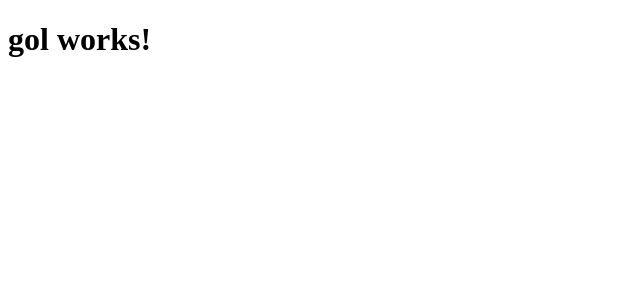
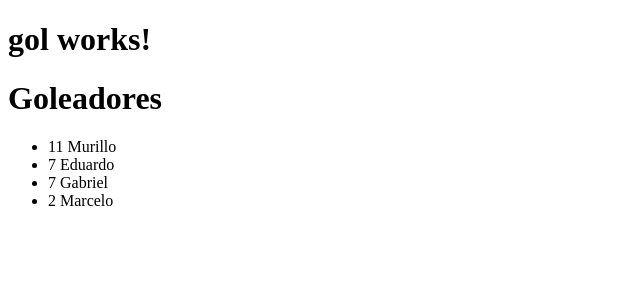
Before and after one commit to murillocg/goleador, an Angular app in the folder src/main/webapp/: page /goleadores in a window 1280 px wide. Before the commit this address led to /. Shown: the top 300 px of the page, without its empty margins (0-640 px from the left). Built offline with nearby package versions, Linux system fonts and the light colour scheme.

Commit message:
Created the goleadores feature

```diff
--- a/src/main/webapp/src/app/app-routing.module.ts
+++ b/src/main/webapp/src/app/app-routing.module.ts
@@ -1,9 +1,14 @@
 import { NgModule } from '@angular/core';
 import { Routes, RouterModule } from '@angular/router';
 
+import { GoleadoresComponent } from './goleadores/goleadores.component';
 import { JogadoresComponent } from './jogadores/jogadores.component';
 
 const routes: Routes = [
+  {
+    path: 'goleadores',
+    component: GoleadoresComponent
+  },
   {
     path: 'jogadores',
     component: JogadoresComponent
--- /dev/null
+++ b/src/main/webapp/src/app/goleadores/goleadores.component.html
@@ -0,0 +1,13 @@
+<div class="jumbotron">
+  <div class="container">
+    <h1>Goleadores</h1>
+  </div>
+</div>
+<div class="container">
+  <ul class="list-group">
+    <li *ngFor="let goleador of goleadores" class="list-group-item">
+      {{goleador.totalGols}}
+      {{getNome(goleador.id)}}
+    </li>
+  </ul>
+</div>
--- /dev/null
+++ b/src/main/webapp/src/app/goleadores/goleadores.component.ts
@@ -0,0 +1,33 @@
+import { Component, OnInit } from '@angular/core';
+
+import { Goleador } from './shared/goleador.model';
+import { GoleadorService } from './shared/goleador.service';
+import { JogadorService } from '../jogadores/shared/jogador.service';
+
+@Component({
+  selector: 'gol-goleadores',
+  templateUrl: './goleadores.component.html',
+  styleUrls: ['./goleadores.component.css']
+})
+export class GoleadoresComponent implements OnInit {
+  goleadores: Goleador[];
+
+  constructor(private goleadorService: GoleadorService,
+              private jogadorService: JogadorService) {
+
+  }
+
+  ngOnInit(): void {
+    this.getGoleadores();
+  }
+
+  private getGoleadores(): void {
+    this.goleadorService.getGoleadores().then(
+      goleadores => this.goleadores = goleadores
+    );
+  }
+
+  private getNome(id: number): string {
+    return this.jogadorService.getJogador(id).nome;
+  }
+}
--- /dev/null
+++ b/src/main/webapp/src/app/goleadores/shared/goleador.model.ts
@@ -0,0 +1,4 @@
+export class Goleador {
+  id: number;
+  totalGols: number;
+}
--- /dev/null
+++ b/src/main/webapp/src/app/goleadores/shared/goleador.service.ts
@@ -0,0 +1,33 @@
+import { Injectable } from '@angular/core';
+import { Headers, Http } from '@angular/http';
+
+import 'rxjs/add/operator/toPromise';
+
+import { Goleador } from './goleador.model';
+import { GOLEADORES } from './mock-goleadores';
+
+@Injectable()
+export class GoleadorService {
+
+  private goleadoresUrl = 'http://0.0.0.0:32768/goleadores';
+
+  constructor(private http: Http) {
+
+  }
+
+  getGoleadores(): Promise<Goleador[]> {
+    return Promise.resolve(GOLEADORES);
+  }
+
+  getGoleadoresHttp(): Promise<Goleador[]> {
+    return this.http.get(this.goleadoresUrl)
+      .toPromise()
+      .then(response => response.json() as Goleador[])
+      .catch(this.handleError);
+  }
+
+  private handleError(error: any): Promise<any> {
+      console.error('An error occurred', error);
+      return Promise.reject(error.message || error);
+  }
+}
--- /dev/null
+++ b/src/main/webapp/src/app/goleadores/shared/mock-goleadores.ts
@@ -0,0 +1,8 @@
+import { Goleador } from './goleador.model';
+
+export const GOLEADORES: Goleador[] = [
+  { id : 1, totalGols: 11 },
+  { id : 2, totalGols: 7 },
+  { id : 9, totalGols: 7 },
+  { id : 8, totalGols: 2 }
+];
```
Also changed, not shown: src/main/webapp/src/app/app.module.ts (+7 -1 lines), src/main/webapp/src/app/goleadores/goleadores.component.css (added).
